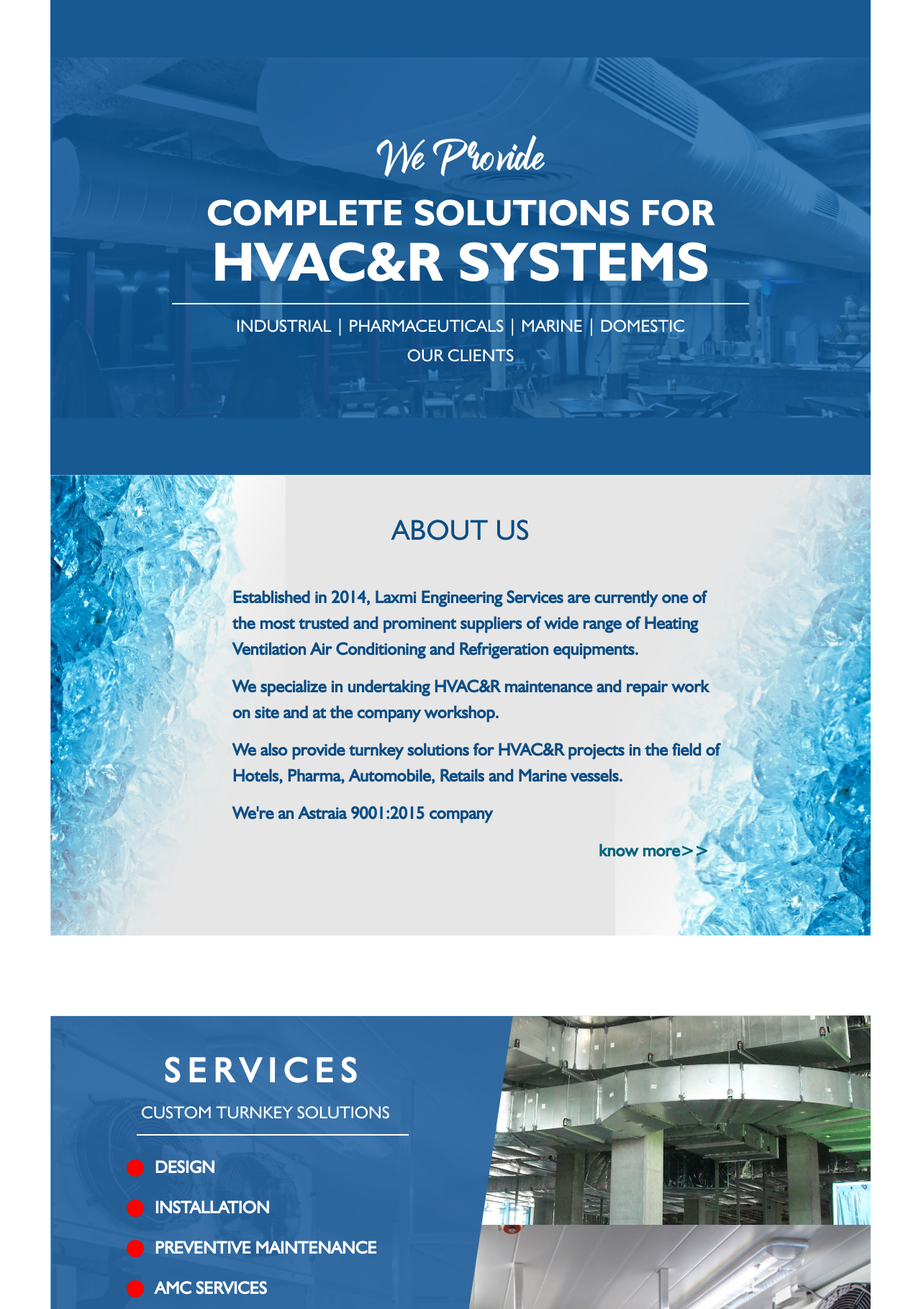
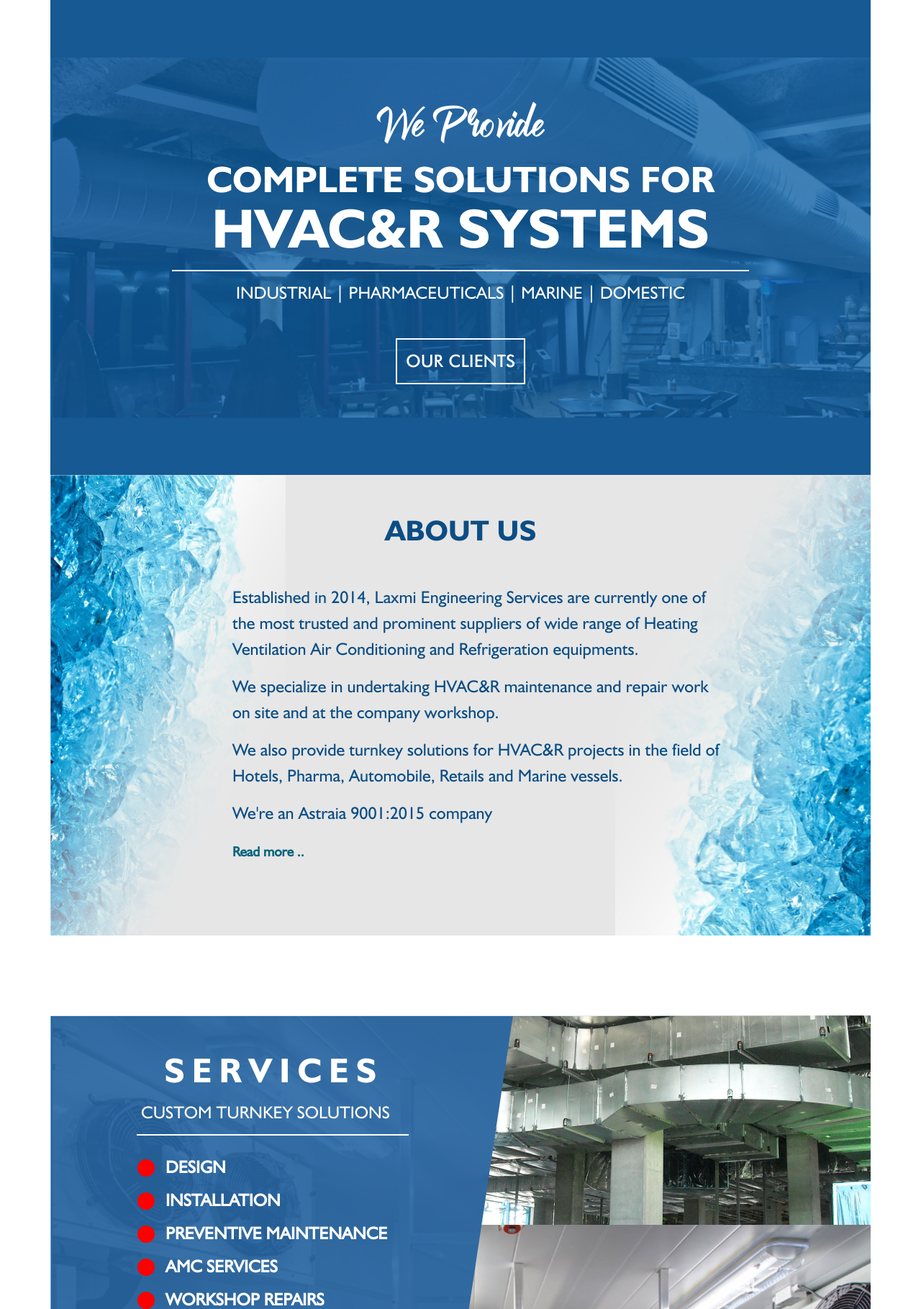
Before and after one commit to rashmiphadte/laxmisite, a PHP site: page / in a window 1280 px wide. Shown: the part 141-1960 px from the top of the page at 72% size. Run offline with PHP 8.4, Linux system fonts and the light colour scheme; some libraries are stand-ins or nearby versions.

Commit message:
Added layout change on home page

```diff
--- a/aboutus.html
+++ b/aboutus.html
@@ -5,6 +5,7 @@
     <!-- Required meta tags -->
     <meta charset="utf-8">
     <meta name="viewport" content="width=device-width, initial-scale=1, shrink-to-fit=no">
+    <link rel="icon" href="assets/img/favicon.png" type="image/gif" sizes="16x16">
 
     <!-- Bootstrap CSS -->
     <link rel="stylesheet" href="assets\css\bootstrap.min.css">
@@ -121,13 +122,13 @@
                         </li>
                     </ul>
                 </div>
-                <div class="mt-5 col-md-4 social-links">
+                <div class="col-md-4 social-links">
                     <a href="#"><img src="./assets/img/fb-icon.png" alt="social link" class="img-fluid mr-3"></a>
                     <a href="#"><img src="./assets/img/insta-icon.png" alt="instagram" class="img-fluid mr-3"></a>
                     <a href="#"><img src="./assets/img/linkdin-icon.png" alt="linkedin" class="img-fluid mr-3"></a>
                 </div>
             </div>
-            <div class="row mt-3">
+            <div class="row">
                 <div class="col-md-8 mb-3">
                     <p>© 2020 Laxmi Engineering Services. All Rights Reserved.</p>
                 </div>
--- a/assets/css/custom.css
+++ b/assets/css/custom.css
@@ -11,6 +11,11 @@
 @font-face {
     font-family: 'humanstBt';
     src: url(tt0292m_.ttf);
+}
+
+@font-face {
+    font-family: 'Futura';
+    src: url(futura.ttf);
 }
 
 body {
@@ -81,9 +86,14 @@ body {
     color: #FFF;
     text-align: center;
     font-size: 1.5em;
-    padding: 0;
     text-transform: uppercase;
     display: block;
+    margin: 0 auto;
+    margin-top: 2em;
+    border: 2px solid #FFF;
+    padding: .5em;
+    width: fit-content;
+    font-family: 'Futura';
 }
 
 .ourClientLink:hover {
@@ -93,6 +103,7 @@ body {
 .intro hr {
     border: 1px solid #FFF;
 }
+.heading { font-family: 'humanstBt';}
 
 .aboutUs {
     background: url("../img/aboutBg.png") no-repeat #FFF;
@@ -102,7 +113,7 @@ body {
 
 .aboutUs p {
     font-size: 1.5em;
-    font-weight: 700;
+    font-weight: 500;
 }
 
 .servicesList {
@@ -131,7 +142,7 @@ body {
 }
 
 .services ul li {
-    padding: 10px;
+    padding: 10px 0 0 25px;
     font-size: 1.5em;
     font-weight: 700;
 }
@@ -141,6 +152,7 @@ body {
     font-weight: 700;
     letter-spacing: 10px;
     margin-left: 10px;
+    font-family: humanstBt;
 }
 
 .services hr {
@@ -310,9 +332,8 @@ body {
     color: #0693b8
 }
 
-.aboutUs a {
-    float: right;
-    font-size: 1.5em;
+.aboutUs p a {
+    font-size: .8em;
     color: #04647d;
     font-weight: 600;
     margin-right: 20px;
--- a/index.html
+++ b/index.html
@@ -5,6 +5,7 @@
     <!-- Required meta tags -->
     <meta charset="utf-8">
     <meta name="viewport" content="width=device-width, initial-scale=1, shrink-to-fit=no">
+    <link rel="icon" href="assets/img/favicon.png" type="image/gif" sizes="16x16">
 
     <!-- Bootstrap CSS -->
     <link rel="stylesheet" href="assets\css\bootstrap.min.css">
@@ -65,7 +66,7 @@
     <div class="container intro">
         <div class="row ">
             <div class="col-md-1"></div>
-            <div class="col-md-9 py-5 mt-4" style="margin: 0 auto;">
+            <div class="col-md-9" style="margin: 0 auto;">
                 <h3 class="mb-3"><img src="./assets/img/weProvide.png" class="img-fluid" alt="weProvide" /></h3>
                 <h1 class="mt-3 mb-3">COMPLETE SOLUTIONS FOR <b>HVAC&R SYSTEMS</b></h1>
                 <hr class="mt-3 mb-3">
@@ -80,7 +81,7 @@
         <div class="row">
             <div class="col-md-2"></div>
             <div class="col-md-8">
-                <h1 class="mt-5 py-1" style="text-align: center;">ABOUT US</h1>
+                <h1 class="heading mt-5 py-1" style="text-align: center;">ABOUT US</h1>
                 <p class="mt-5 ml-5">
                     Established in 2014, Laxmi Engineering Services are currently one of the most trusted and prominent suppliers of wide range of Heating Ventilation Air Conditioning and Refrigeration equipments.
                 </p>
@@ -91,7 +92,7 @@
                     We also provide turnkey solutions for HVAC&R projects in the field of Hotels, Pharma, Automobile, Retails and Marine vessels.
                 </p>
                 <p class="mt-3 ml-5">We're an Astraia 9001:2015 company</p>
-                <a href="aboutus.html">know more<span>>></span></a>
+                <p class="ml-5"><a href="aboutus.html">Read more ..</a></p>
             </div>
         </div>
     </div>
@@ -111,8 +112,9 @@
                         <li>AMC SERVICES</li>
                         <li>WORKSHOP REPAIRS</li>
                         <li>FABRICATION</li>
-                        <li>INSULATION <a href="services.html" class="ml-2 col-md-6">know more<span>>></span></a></li>
+                        <li>INSULATION</li>
                     </ul>
+                    <a href="services.html" class="ml-5 col-md-6">Read more ..</a>
                 </div>
                 <div class="row ml-5">
                     <div class="col-md-4"></div>
@@ -438,17 +440,29 @@
             <div class="col-md-1"></div>
             <div class="col-md-5 mt-4">
                 <h2 class="mb-5">CONTACT US :</h2>
+            </div>
+        </div>
+        <div class="row">
+            <div class="col-md-1"></div>
+            <div class="col-md-5 mt-4 pr-5">
                 <div>
                     <form>
                         <div class="row">
-                            <div class="col-auto mb-3">
+                            <div class="col-sm-6 mb-3">
                                 <input type="text" class="form-control" placeholder="Full Name*">
                             </div>
-                            <div class="col-auto mb-3">
+                            <div class="col-sm-6 mb-3">
                                 <input type="email" class="form-control" placeholder="Email ID*">
                             </div>
-                            <div class="col-auto mb-3">
-                                <textarea class="form-control" placeholder="Your message/Query/Request Quote*" cols="50" rows="5"></textarea>
+                        </div>
+                        <div class="row">
+                            <div class="col-sm-12 mb-3">
+                                <input type="email" class="form-control" placeholder="Company Name (optional)">
+                            </div>
+                        </div>
+                        <div class="row">
+                            <div class="col-sm-12 mb-3">
+                                <textarea class="form-control" placeholder="Your message/Query/Request Quote*" cols="50" rows="10"></textarea>
                             </div>
                         </div>
 
@@ -458,7 +472,11 @@
             </div>
             <!-- address info -->
             <div class="col-md-5 mt-4 mb-3">
-                <!-- <img src="./assets/img/logo.png" class="img-fluid" alt="logo"> -->
+                <!-- <img src="./assets/img/map.png" class="img-fluid" alt="logo"> -->
+                 <!-- map frame -->
+                 <iframe src="https://www.google.com/maps/embed?pb=!1m18!1m12!1m3!1d1342.1260710160143!2d73.93072751184572!3d15.343121683459726!2m3!1f0!2f0!3f0!3m2!1i1024!2i768!4f13.1!3m3!1m2!1s0x3bbfb73276d065e9%3A0xbff7e03981f37ddc!2sBamborda%20Chapel%2C%20Verna%2C%20Goa%20403722!5e0!3m2!1sen!2sin!4v1597245620965!5m2!1sen!2sin"
+                 style="border:0;width: 100%;height: 170px;" frameborder="0" style="border:0;" allowfullscreen="" aria-hidden="false" tabindex="0"></iframe>
+
                 <p class="mb-1"><span>Registered Office:</span><br> God’s Grace Residency,<br> H. No. 59/G1, Shop No.: S3, Bamborda, Verna,<br> Salcette - Goa 403 722
                 </p>
                 <p class="mb-1">
@@ -469,14 +487,6 @@
                 <p class="mb-1">
                     <span>Branch Office:</span> <br> Village Ratnali, PO Radhaballavpur.<br> Tamluk. Purbamidnapur, West Bengal - 721 636
                 </p>
-            </div>
-        </div>
-        <div class="row">
-            <div class="col-md-1"></div>
-            <div class="col-md-10 mt-2">
-                <!-- map frame -->
-                <iframe src="https://www.google.com/maps/embed?pb=!1m18!1m12!1m3!1d1342.1260710160143!2d73.93072751184572!3d15.343121683459726!2m3!1f0!2f0!3f0!3m2!1i1024!2i768!4f13.1!3m3!1m2!1s0x3bbfb73276d065e9%3A0xbff7e03981f37ddc!2sBamborda%20Chapel%2C%20Verna%2C%20Goa%20403722!5e0!3m2!1sen!2sin!4v1597245620965!5m2!1sen!2sin"
-                    style="border:0;width: 100%;min-height: 400px;" frameborder="0" style="border:0;" allowfullscreen="" aria-hidden="false" tabindex="0"></iframe>
             </div>
         </div>
     </div>
@@ -503,13 +513,13 @@
                         </li>
                     </ul>
                 </div>
-                <div class="mt-5 col-md-4 social-links">
+                <div class="col-md-4 social-links">
                     <a href="#"><img src="./assets/img/fb-icon.png" alt="social link" class="img-fluid mr-3"></a>
                     <a href="#"><img src="./assets/img/insta-icon.png" alt="instagram" class="img-fluid mr-3"></a>
                     <a href="#"><img src="./assets/img/linkdin-icon.png" alt="linkedin" class="img-fluid mr-3"></a>
                 </div>
             </div>
-            <div class="row mt-3">
+            <div class="row">
                 <div class="col-md-8 mb-3">
                     <p>© 2020 Laxmi Engineering Services. All Rights Reserved.</p>
                 </div>
--- a/products.html
+++ b/products.html
@@ -5,6 +5,7 @@
     <!-- Required meta tags -->
     <meta charset="utf-8">
     <meta name="viewport" content="width=device-width, initial-scale=1, shrink-to-fit=no">
+    <link rel="icon" href="assets/img/favicon.png" type="image/gif" sizes="16x16">
 
     <!-- Bootstrap CSS -->
     <link rel="stylesheet" href="assets\css\bootstrap.min.css">
@@ -350,13 +351,13 @@
                         </li>
                     </ul>
                 </div>
-                <div class="mt-5 col-md-4 social-links">
+                <div class="col-md-4 social-links">
                     <a href="#"><img src="./assets/img/fb-icon.png" alt="social link" class="img-fluid mr-3"></a>
                     <a href="#"><img src="./assets/img/insta-icon.png" alt="instagram" class="img-fluid mr-3"></a>
                     <a href="#"><img src="./assets/img/linkdin-icon.png" alt="linkedin" class="img-fluid mr-3"></a>
                 </div>
             </div>
-            <div class="row mt-3">
+            <div class="row">
                 <div class="col-md-8 mb-3">
                     <p>© 2020 Laxmi Engineering Services. All Rights Reserved.</p>
                 </div>
--- a/services.html
+++ b/services.html
@@ -5,6 +5,7 @@
     <!-- Required meta tags -->
     <meta charset="utf-8">
     <meta name="viewport" content="width=device-width, initial-scale=1, shrink-to-fit=no">
+    <link rel="icon" href="assets/img/favicon.png" type="image/gif" sizes="16x16">
 
     <!-- Bootstrap CSS -->
     <link rel="stylesheet" href="assets\css\bootstrap.min.css">
@@ -183,13 +184,13 @@
                         </li>
                     </ul>
                 </div>
-                <div class="mt-5 col-md-4 social-links">
+                <div class="col-md-4 social-links">
                     <a href="#"><img src="./assets/img/fb-icon.png" alt="social link" class="img-fluid mr-3"></a>
                     <a href="#"><img src="./assets/img/insta-icon.png" alt="instagram" class="img-fluid mr-3"></a>
                     <a href="#"><img src="./assets/img/linkdin-icon.png" alt="linkedin" class="img-fluid mr-3"></a>
                 </div>
             </div>
-            <div class="row mt-3">
+            <div class="row">
                 <div class="col-md-8 mb-3">
                     <p>© 2020 Laxmi Engineering Services. All Rights Reserved.</p>
                 </div>
```
Also changed, not shown: other parts of assets/css/custom.css (+18 -7 lines), assets/css/futura.ttf (added), assets/img/favicon.png (added), assets/img/map.png (added).
